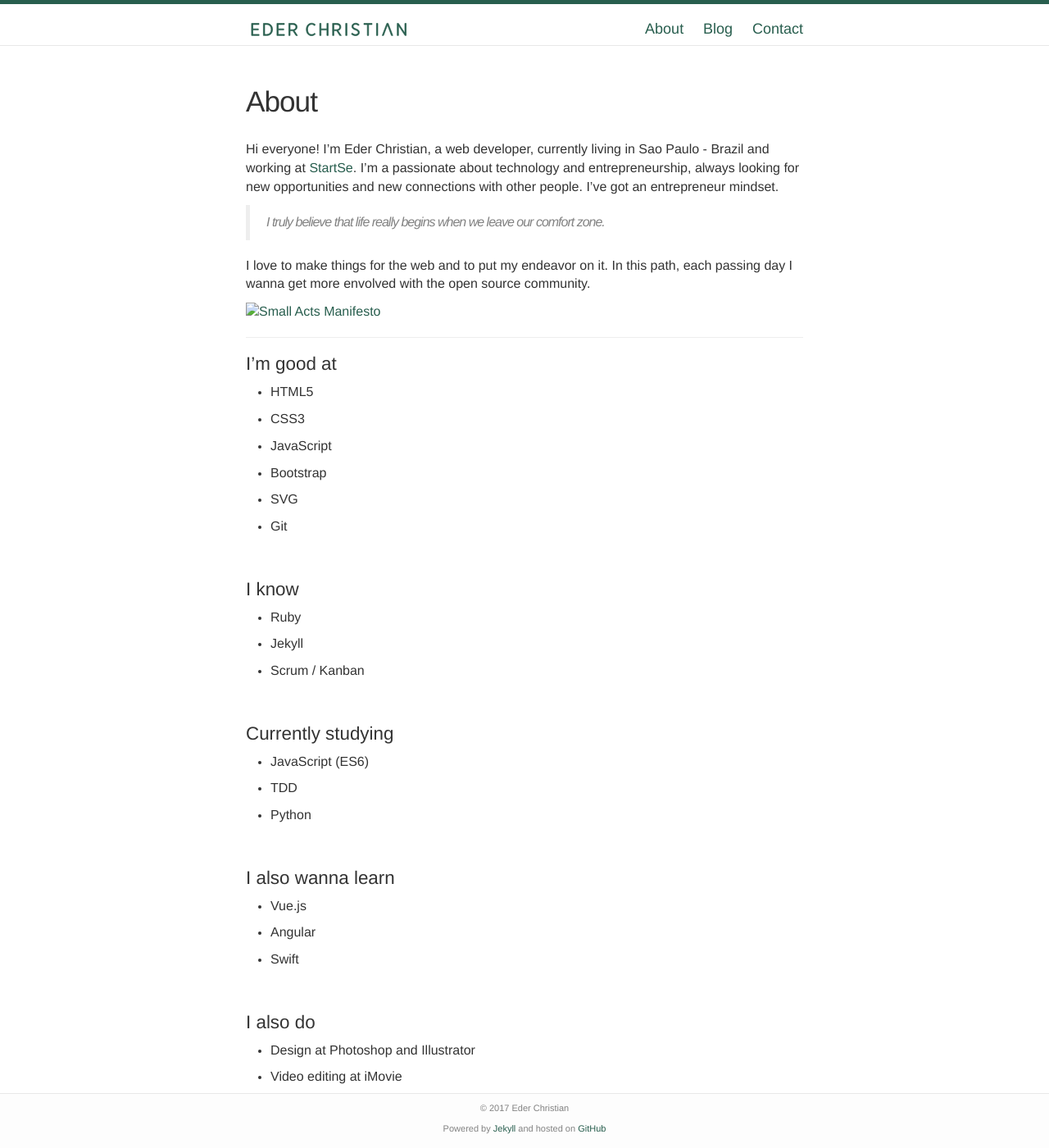
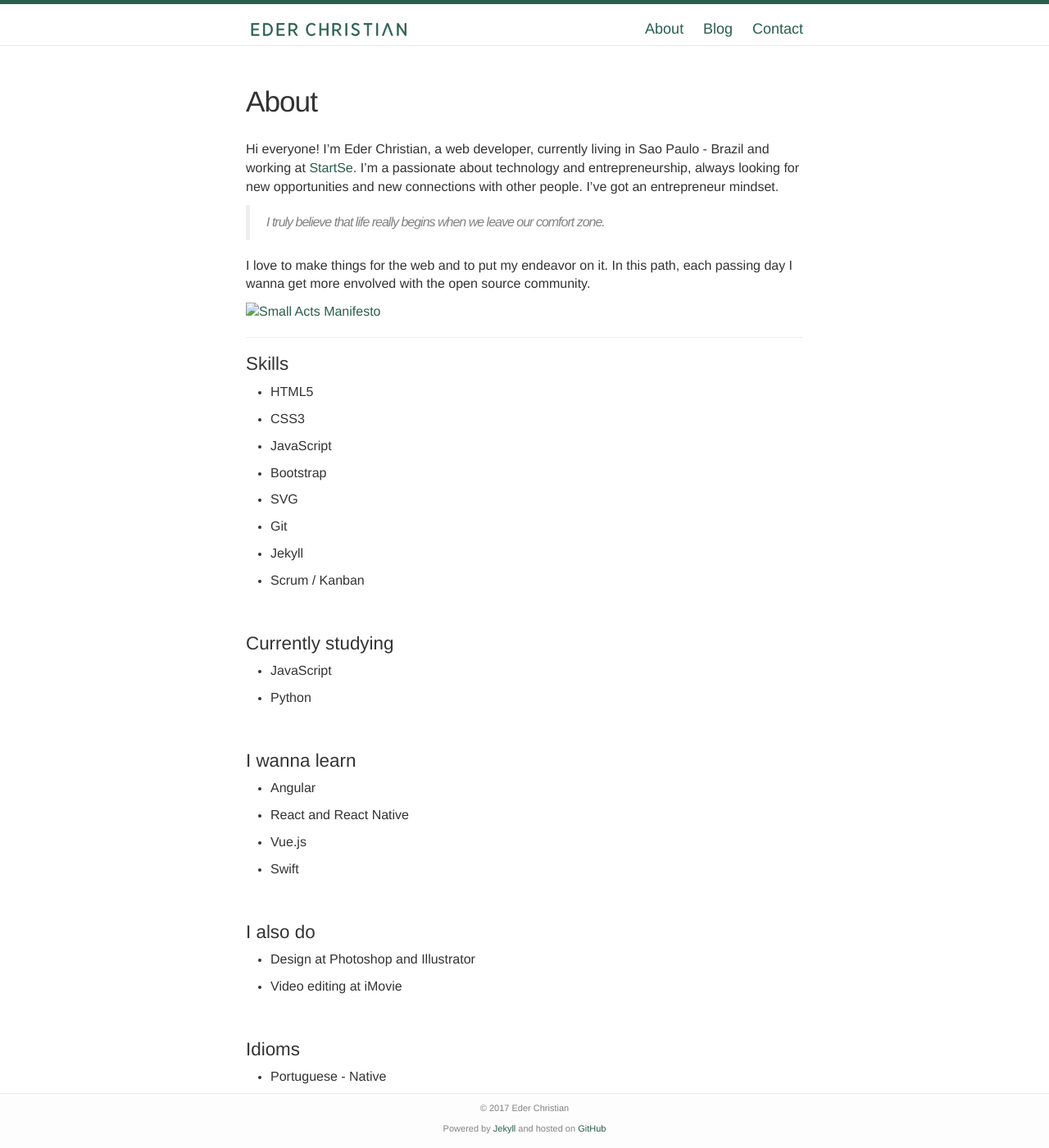
Before and after one commit to ederchristian/ederchristian, a Jekyll site: the page built from about.md, in a window 1280 px wide and 1400 px high. Shown: the whole window at 82% size. Built offline with Jekyll 4.4.1, drawn with Linux system fonts in a browser that asks for light colours; nearby versions of some CDN libraries; comment, search, counter and statistics services are not loaded.

Commit message:
Update info about skills

```diff
--- a/about.md
+++ b/about.md
@@ -16,7 +16,7 @@
 
 ---
 
-### I'm good at
+### Skills
 
 * HTML5
 
@@ -30,12 +30,6 @@
 
 * Git
 
-&nbsp;
-
-### I know
-
-* Ruby
-
 * Jekyll
 
 * Scrum / Kanban
@@ -44,19 +38,19 @@
 
 ### Currently studying
 
-* JavaScript (ES6)
-
-* TDD
+* JavaScript
 
 * Python
 
 &nbsp;
 
-### I also wanna learn
+### I wanna learn
+
+* Angular
+
+* React and React Native
 
 * Vue.js
-
-* Angular
 
 * Swift
 
```
